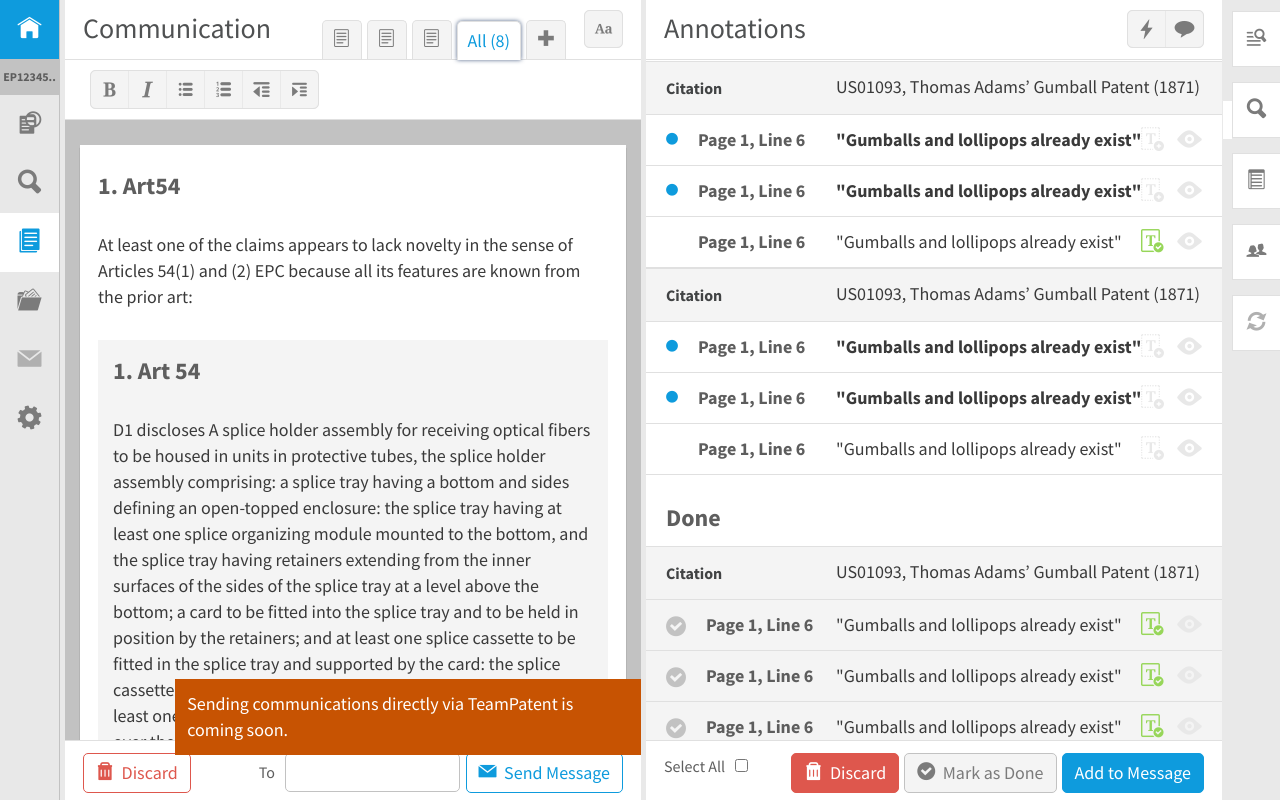
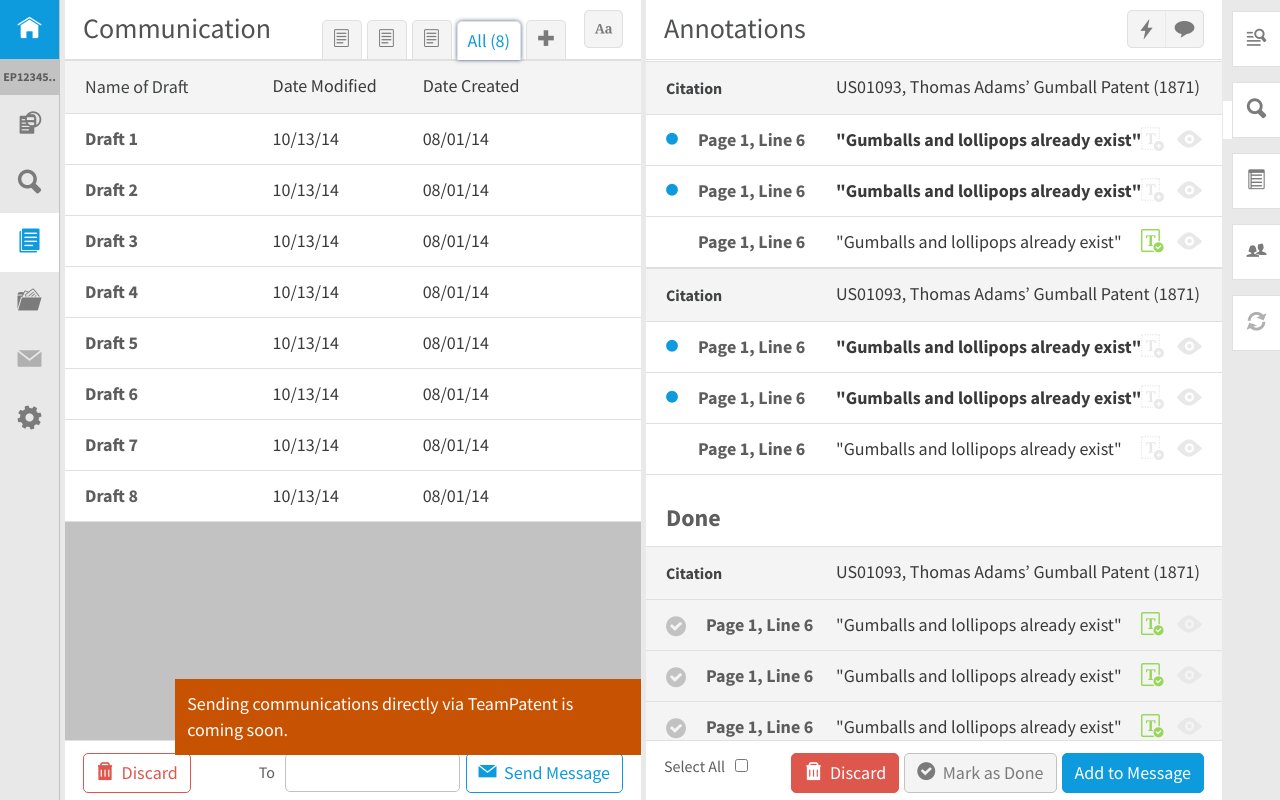
Before and after one commit to Edyt/pattern-library, a plain HTML site: page communications-annotation.html in a window 1280 px wide. Both pictures are taken after a click on the link "All (8)". Drawn offline with nearby package versions, Linux system fonts and the light colour scheme.

Commit message:
Created All Drafts View in Communications Table
This interaction can be viewed in the pattern library:
~/communications-annotation.html

```diff
--- a/communications-annotation.html
+++ b/communications-annotation.html
@@ -249,13 +249,16 @@
 						<li><a href="#"><span class="dijitIcon tpIconDocument"></span></a></li>
 						<li><a href="#"><span class="dijitIcon tpIconDocument"></span></a></li>
 						<li><a href="#"><span class="dijitIcon tpIconDocument"></span></a></li>
-						<li><a href="#">All (8)</a></li>
+						<li><a class="show-drafts" href="#">All (8)</a></li>
 						<li class="add-draft"><a href="#"><span class="dijitIcon tpIconPlus"></span></a></li>
 					</ul>
 				</div>
 
-				<div class="panel-content">
+				<div class="panel-content draft">
 					<div class="content-toolbar">
+						<h4>Last Modified: 12/1/14</h4>
+						<h4>Created: 8/1/14</h4>
+
 						<ul>
 							<li><a href="#"><span class="dijitIcon tpIconBold"></span></a></li>
 							<li><a href="#"><span class="dijitIcon tpIconItalic"></span></a></li>
@@ -287,6 +290,64 @@
 					</div>
 				</div>
 
+				<div class="panel-content all-drafts">
+					<div class="main-content">
+						<div class="annotations-row header">
+							<h3>Name of Draft</h3>
+							<p>Date Modified</p>
+							<p>Date Created</p>
+						</div>
+
+						<div class="show-drafts annotations-row">
+							<h4>Draft 1</h4>
+							<p>10/13/14</p>
+							<p>08/01/14</p>
+						</div>
+
+						<div class="show-drafts annotations-row">
+							<h4>Draft 2</h4>
+							<p>10/13/14</p>
+							<p>08/01/14</p>
+						</div>
+
+						<div class="show-drafts annotations-row">
+							<h4>Draft 3</h4>
+							<p>10/13/14</p>
+							<p>08/01/14</p>
+						</div>
+
+						<div class="show-drafts annotations-row">
+							<h4>Draft 4</h4>
+							<p>10/13/14</p>
+							<p>08/01/14</p>
+						</div>
+
+						<div class="show-drafts annotations-row">
+							<h4>Draft 5</h4>
+							<p>10/13/14</p>
+							<p>08/01/14</p>
+						</div>
+
+						<div class="show-drafts annotations-row">
+							<h4>Draft 6</h4>
+							<p>10/13/14</p>
+							<p>08/01/14</p>
+						</div>
+
+						<div class="show-drafts annotations-row">
+							<h4>Draft 7</h4>
+							<p>10/13/14</p>
+							<p>08/01/14</p>
+						</div>
+
+						<div class="show-drafts annotations-row">
+							<h4>Draft 8</h4>
+							<p>10/13/14</p>
+							<p>08/01/14</p>
+						</div>
+					</div>
+				</div>
+
 				<div class="actions-toolbar">
 					<form>
 						<div class="left">
@@ -312,6 +373,7 @@
 					</div>
 				</div>
 			</section>
+
 
 			<section class="single-panel second-panel annotations animated">
 				<div class="toolbar">
--- a/input-css/style.scss
+++ b/input-css/style.scss
@@ -1299,11 +1299,17 @@ aside.callout-box.warning {
 
 	ul {
 		float: left;
-		margin-left: 25px;
+		margin-left: 18px;
 
 		li a {
 			font-size: 24px;
 		}
+	}
+
+	h4 {
+		float: right;
+	    margin-top: 17px;
+		margin-right: 18px;
 	}
 }
 
@@ -1834,7 +1840,7 @@ aside.callout-box.warning {
 	}
 }
 
-.communication {
+.communication, .annotations {
 	padding-bottom: 60px; // pushes content up to make room for bottom actions-toolbar
 
 	.toolbar {
@@ -1853,7 +1859,7 @@ aside.callout-box.warning {
 			background: $white-shade;
 		}
 
-		.main-content {
+		.draft-content {
 			margin: 25px 15px;
 			background: $white-shade;
 			padding: 25px 18px;
@@ -1875,11 +1881,12 @@ aside.callout-box.warning {
 	}
 }
 
-.annotations {
+.annotations, .communication {
 	padding-bottom: 60px; // pushes content up to make room for bottom actions-toolbar
 
 	.main-content {
 		margin: 0;
+		background: $white-shade;
 
 		h2 {
 			padding: 12px 20px;
@@ -2003,6 +2010,62 @@ aside.callout-box.warning {
 		}
 	}
 }
+
+.communication .main-content {
+	margin: 18px 18px 0;
+	padding: 20px;
+
+	h2 {
+		margin: 0 0 30px;
+		padding: 0;
+	}
+}
+
+// communication draft styles
+
+.communication.drafts {
+	.annotations-row {
+		padding: 12px 20px;
+		border-bottom: 1px solid $column-line-shade;
+		overflow: auto;
+		position: relative;
+		cursor: pointer;
+
+		.dijitIcon, h3, p, h4 {
+			float: left;
+			margin: 0;
+			padding: 0;
+			width: 35%;
+			font-weight: normal;
+			font-size: 18px;
+		}
+
+		h4 {
+			font-weight: bold;
+		}
+
+
+		p {
+			position: static;
+			width: 28%;
+		}
+	}
+
+	.header {
+		h4 {
+			font-weight: normal;
+		}
+	}
+
+	.main-content {
+		background: $white-shade;
+		margin: 0;
+		padding: 0;
+	}
+}
+
+
+	.all-drafts { display: none }
 
 
 // search results styles
--- a/js/functions.js
+++ b/js/functions.js
@@ -52,6 +52,22 @@ $(function() {
 			$(clicked).siblings(".flyout-helper").show();
 			$(clicked).parent().addClass("active");
 		}
+	});
+
+	// showing all drafts content on communications-annotation.html
+
+	$('.show-drafts').click(function() {
+		var parentPanel = $(this).closest('section');
+
+		// hide draft content panel
+		$('.draft').toggle();
+
+		// add class 'drafts' to parent container panel
+		$(parentPanel).toggleClass('drafts');
+
+		// show all-drafts panel
+		$('.all-drafts').toggle();
+
 	});
 
 
```
Also changed, not shown: output-css/style.css.
